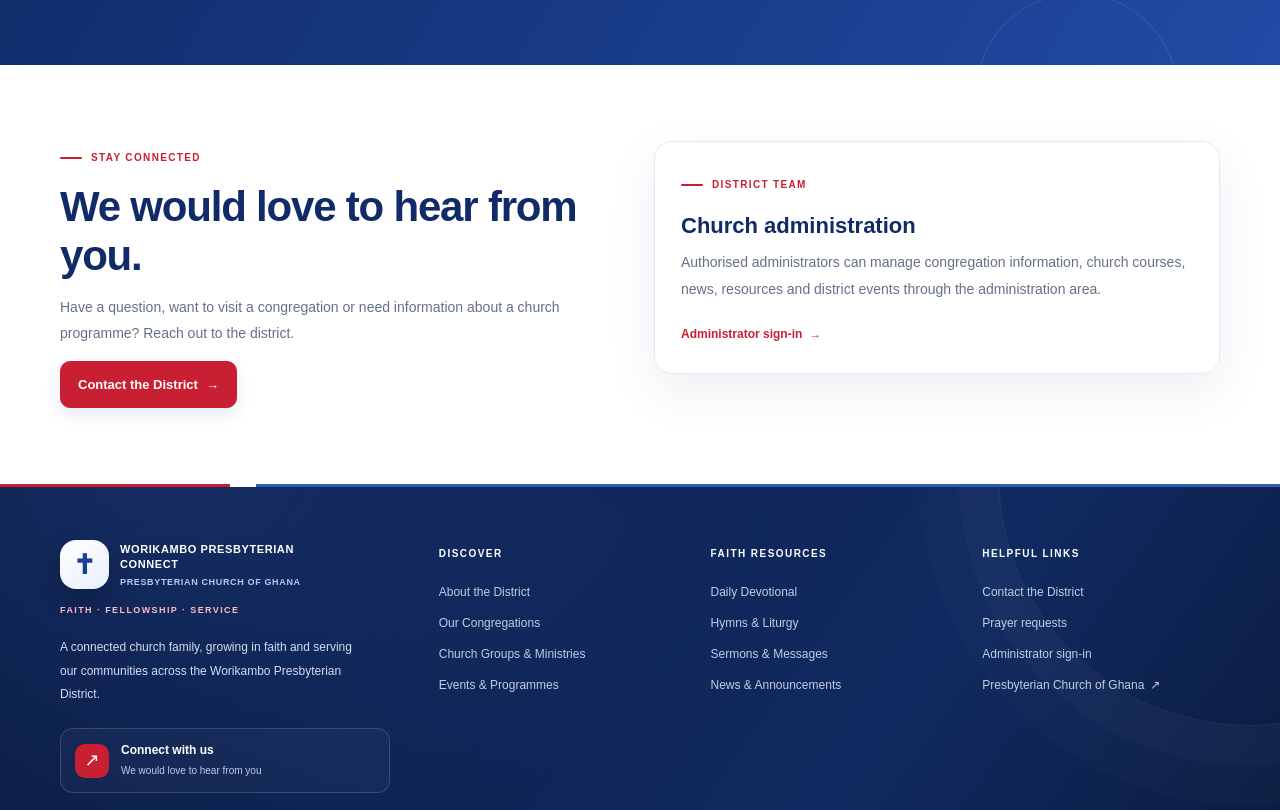
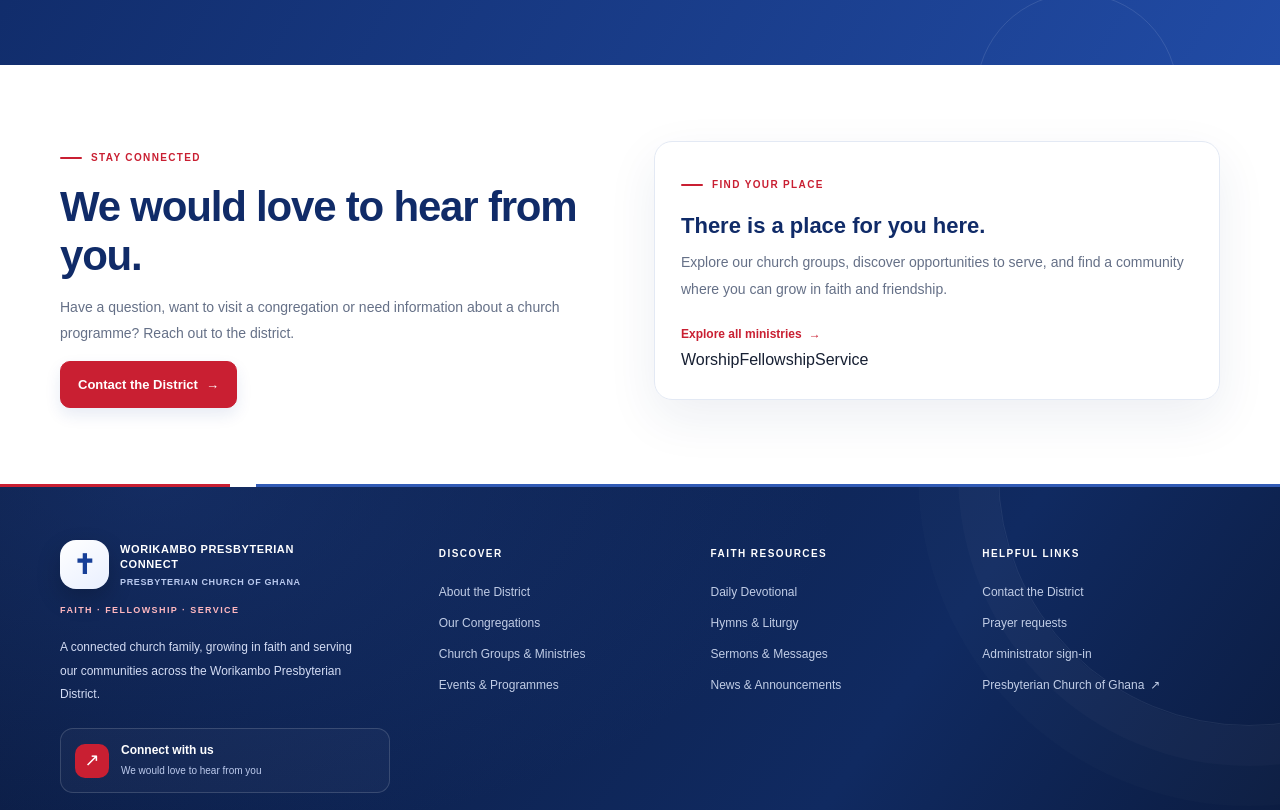
Before and after one commit to ernestayambilla73-netizen/worikambo-Presbyterian-connect, a Next.js app: page / in a window 1280 px wide. Shown: the part 2130-2940 px from the top of the page. Built offline with nearby package versions, Linux system fonts and the light colour scheme.

Commit message:
Improve public homepage and remove visible admin shortcut

```diff
--- a/app/page.tsx
+++ b/app/page.tsx
@@ -22,5 +22,5 @@ export default function Home(){return <main>
   <section className="section"><div className="container"><div className="section-heading"><div><span className="eyebrow">Explore the district</span><h2>Find what you’re looking for.</h2></div><p>Clear information, helpful resources and ways to stay connected with your church community.</p></div><div className="grid">{cards.map(c=><article className="card" key={c.title}><div style={{display:"flex",alignItems:"center",justifyContent:"space-between",marginBottom:18}}><div className="card-icon" style={{marginBottom:0}}>{c.icon}</div><span style={{fontSize:11,fontWeight:800,letterSpacing:1,color:"#9aa6bd"}}>{c.number}</span></div><h3>{c.title}</h3><p>{c.text}</p><a className="text-link" href={c.href}>{c.cta} <span aria-hidden="true">→</span></a></article>)}</div></div></section>
   <section className="section section-tint"><div className="container two-col"><div><span className="eyebrow">Our church family</span><h2 className="page-title">A place to belong, learn and serve.</h2><p className="content-copy">Our district brings people together through worship, discipleship, community service and the love of Christ. Find a group where you can build relationships, learn God’s Word and use your gifts to serve others.</p><a className="btn" href="/ministries">Explore our ministries <span aria-hidden="true">→</span></a></div><div className="card"><span className="eyebrow">Scripture for our journey</span><h3 style={{fontSize:25,marginTop:18,letterSpacing:"-.6px"}}>“How good and pleasant it is when God’s people live together in unity!”</h3><p style={{fontWeight:800,color:"#173f98"}}>Psalm 133:1</p><a className="text-link" href="/devotional">Visit daily devotional <span aria-hidden="true">→</span></a></div></div></section>
   <section className="verse-band"><blockquote>“That they all may be one.”</blockquote><p>JOHN 17:21 · OUR SHARED CALLING</p></section>
-  <section className="section"><div className="container two-col"><div><span className="eyebrow">Stay connected</span><h2 className="page-title">We would love to hear from you.</h2><p className="content-copy">Have a question, want to visit a congregation or need information about a church programme? Reach out to the district.</p><a className="btn btn-red" href="/contact">Contact the District <span aria-hidden="true">→</span></a></div><div className="card"><span className="eyebrow">District team</span><h3 style={{fontSize:22,marginTop:16}}>Church administration</h3><p>Authorised administrators can manage congregation information, church courses, news, resources and district events through the administration area.</p><a className="text-link" href="/admin">Administrator sign-in <span aria-hidden="true">→</span></a></div></div></section>
+  <section className="section"><div className="container two-col"><div><span className="eyebrow">Stay connected</span><h2 className="page-title">We would love to hear from you.</h2><p className="content-copy">Have a question, want to visit a congregation or need information about a church programme? Reach out to the district.</p><a className="btn btn-red" href="/contact">Contact the District <span aria-hidden="true">→</span></a></div><div className="card community-card"><span className="eyebrow">Find your place</span><h3 style={{fontSize:22,marginTop:16}}>There is a place for you here.</h3><p>Explore our church groups, discover opportunities to serve, and find a community where you can grow in faith and friendship.</p><a className="text-link" href="/ministries">Explore all ministries <span aria-hidden="true">→</span></a><div className="community-tags"><span>Worship</span><span>Fellowship</span><span>Service</span></div></div></div></section>
 </main>}
```
